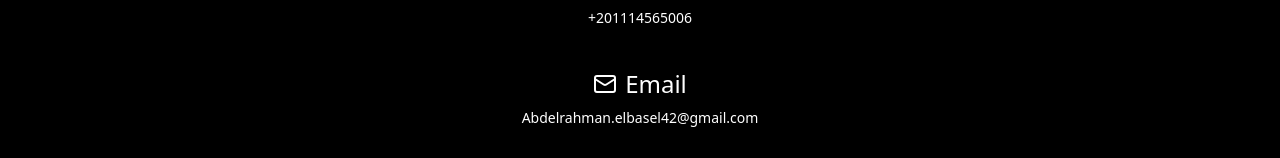
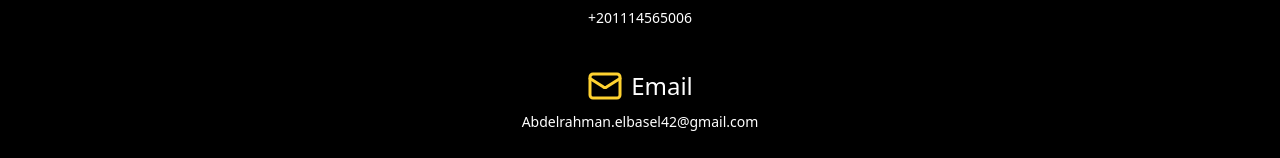
Before and after one commit to elbasel42/lazarus, a Next.js app: page /contact in a window 1280 px wide. Shown: the part 287-445 px from the top of the page. Built offline with nearby package versions, Linux system fonts and the light colour scheme; no server answers.

Commit message:
Add icons

```diff
--- a/app/(pages)/contact/page.tsx
+++ b/app/(pages)/contact/page.tsx
@@ -9,7 +9,7 @@ const ContactPage = () => {
         href="https://wa.me/01114565006"
         className="flex items-center justify-center gap-2 mt-10 text-2xl"
       >
-        <WhatsappIcon />
+        <WhatsappIcon className="w-9 h-9" />
         <span>Whatsapp</span>
       </a>
       <p className="text-center text-sm mt-2">+201114565006</p>
@@ -17,7 +17,7 @@ const ContactPage = () => {
         className="flex items-center justify-center gap-2 mt-10 text-2xl"
         href="mailto:abdelrahman.elbasel42@gmail.com"
       >
-        <Mail />
+        <Mail className="w-9 h-9 text-amber-300"/>
         <span>Email</span>
       </a>
       <p className="text-center text-sm mt-2">
--- a/app/globals.css
+++ b/app/globals.css
@@ -16,7 +16,6 @@ button {
 button:hover {
   @apply ring-2 ring-blue-500;
 }
-
-.lucide {
+/* .lucide {
   vector-effect: non-scaling-stroke;
-}
+} */
--- a/app/icons/WhatsappIcon.tsx
+++ b/app/icons/WhatsappIcon.tsx
@@ -1,6 +1,14 @@
-export const WhatsappIcon = () => {
+import { IconProps } from "./types/IconProps";
+
+export const WhatsappIcon = ({ className, width, height }: IconProps) => {
   return (
-    <svg  xmlns="http://www.w3.org/2000/svg" viewBox="0 0 175.216 175.552" className="w-9 h-9">
+    <svg
+      width={width || 24}
+      height={height || 24}
+      xmlns="http://www.w3.org/2000/svg"
+      viewBox="0 0 175.216 175.552"
+      className={className}
+    >
       <defs>
         <linearGradient
           id="b"
--- /dev/null
+++ b/app/icons/types/IconProps.ts
@@ -0,0 +1,5 @@
+export type IconProps = {
+  className?: string;
+  width?: number;
+  height?: number;
+};
```
